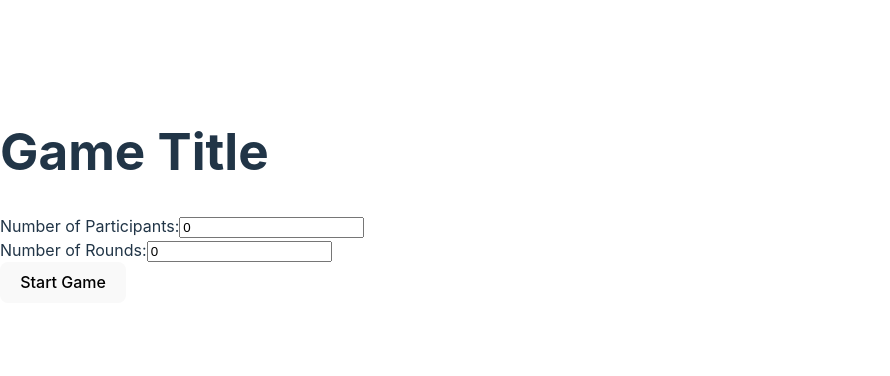
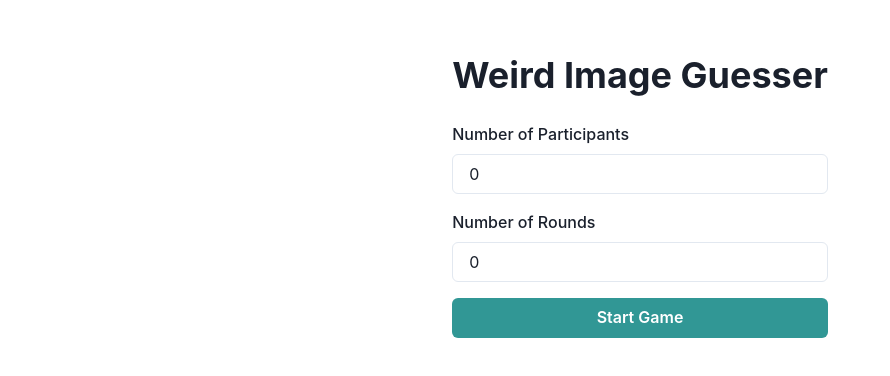
Before and after one commit to MIAopenroad/WeirdImageGuesser, a React (Vite) app in the folder frontend/: page / in a window 1280 px wide. Shown: the part 204-580 px from the top of the page, without its empty margins (0-890 px from the left). Built offline with nearby package versions, Linux system fonts and the light colour scheme.

Commit message:
modify UI with chakura UI

```diff
--- a/frontend/package.json
+++ b/frontend/package.json
@@ -10,6 +10,10 @@
     "preview": "vite preview"
   },
   "dependencies": {
+    "@chakra-ui/react": "^2.8.2",
+    "@emotion/react": "^11.11.4",
+    "@emotion/styled": "^11.11.5",
+    "framer-motion": "^11.2.4",
     "react": "^18.2.0",
     "react-dom": "^18.2.0"
   },
--- a/frontend/src/App.tsx
+++ b/frontend/src/App.tsx
@@ -4,6 +4,7 @@ import { GameState, Participant, ScreenType } from './types';
 import StartScreen from './components/StartScreen';
 import GameScreen from './components/GameScreen';
 import ResultsScreen from './components/ResultsScreen';
+import { Box, Center } from '@chakra-ui/react';
 
 const App: React.FC = () => {
   const [gameState, setGameState] = useState<GameState>({
@@ -46,11 +47,13 @@ const App: React.FC = () => {
   };
 
   return (
-    <>
-      {gameState.currentScreen === ScreenType.Start && <StartScreen startGame={startGame} />}
-      {gameState.currentScreen === ScreenType.Game && <GameScreen gameState={gameState} nextRound={nextRound} />}
-      {gameState.currentScreen === ScreenType.Results && <ResultsScreen gameState={gameState} returnToStart={returnToStart} />}
-    </>
+    <Center minHeight="100vh" minWidth="100vw">
+      <Box textAlign="center" py={10} px={6}>
+        {gameState.currentScreen === ScreenType.Start && <StartScreen startGame={startGame} />}
+        {gameState.currentScreen === ScreenType.Game && <GameScreen gameState={gameState} nextRound={nextRound} />}
+        {gameState.currentScreen === ScreenType.Results && <ResultsScreen gameState={gameState} returnToStart={returnToStart} />}
+      </Box>
+    </Center>
   );
 };
 
--- a/frontend/src/components/GameScreen.tsx
+++ b/frontend/src/components/GameScreen.tsx
@@ -1,5 +1,15 @@
+// components/GameScreen.tsx
 import React, { useState } from 'react';
 import { GameState } from '../types';
+import {
+  Button,
+  FormControl,
+  FormLabel,
+  Input,
+  Stack,
+  Text,
+  Heading,
+} from '@chakra-ui/react';
 
 interface GameScreenProps {
   gameState: GameState;
@@ -26,25 +36,27 @@ const GameScreen: React.FC<GameScreenProps> = ({ gameState, nextRound }) => {
   };
 
   return (
-    <div>
-      <h2>Round {currentRound} of {rounds}</h2>
-      <p>Quiz Question: What is the capital of France?</p> {/* Example question */}
-      {participants.map((participant, index) => (
-        <div key={index}>
-          <label>
-            {participant.name}'s Answer:
-            <input
+    <>
+      <Heading as="h2" size="lg" mb={6}>
+        Round {currentRound} of {rounds}
+      </Heading>
+      <Text mb={6}>Quiz Question: What is the capital of France?</Text> {/* Example question */}
+      <Stack spacing={4}>
+        {participants.map((participant, index) => (
+          <FormControl key={index} id={`answer-${index}`}>
+            <FormLabel>{participant.name}'s Answer</FormLabel>
+            <Input
               type="text"
               value={answers[index]}
               onChange={e => handleAnswerChange(index, e.target.value)}
             />
-          </label>
-        </div>
-      ))}
-      <button onClick={handleSubmit}>
-        {currentRound === rounds ? 'Finish Game' : 'Next Round'}
-      </button>
-    </div>
+          </FormControl>
+        ))}
+        <Button colorScheme="teal" onClick={handleSubmit}>
+          {currentRound === rounds ? 'Finish Game' : 'Next Round'}
+        </Button>
+      </Stack>
+    </>
   );
 };
 
--- a/frontend/src/components/ResultsScreen.tsx
+++ b/frontend/src/components/ResultsScreen.tsx
@@ -1,5 +1,14 @@
+// components/ResultsScreen.tsx
 import React from 'react';
 import { GameState } from '../types';
+import {
+  Button,
+  List,
+  ListItem,
+  Stack,
+  Heading,
+  Text,
+} from '@chakra-ui/react';
 
 interface ResultsScreenProps {
   gameState: GameState;
@@ -10,17 +19,25 @@ const ResultsScreen: React.FC<ResultsScreenProps> = ({ gameState, returnToStart
   const { participants } = gameState;
 
   return (
-    <div>
-      <h2>Results</h2>
-      <ul>
+    <>
+      <Heading as="h2" size="lg" mb={6}>
+        Results
+      </Heading>
+      <List spacing={3}>
         {participants.map((participant, index) => (
-          <li key={index}>
-            {participant.name}: {participant.score} points
-          </li>
+          <ListItem key={index}>
+            <Text fontSize="xl">
+              {participant.name}: {participant.score} points
+            </Text>
+          </ListItem>
         ))}
-      </ul>
-      <button onClick={returnToStart}>Return to Start</button>
-    </div>
+      </List>
+      <Stack spacing={4} mt={6}>
+        <Button colorScheme="teal" onClick={returnToStart}>
+          Return to Start
+        </Button>
+      </Stack>
+    </>
   );
 };
 
--- a/frontend/src/components/StartScreen.tsx
+++ b/frontend/src/components/StartScreen.tsx
@@ -1,5 +1,15 @@
+// components/StartScreen.tsx
 import React, { useState } from 'react';
 import { Participant } from '../types';
+import { APP_TITLE } from '../consts';
+import {
+  Button,
+  FormControl,
+  FormLabel,
+  Input,
+  Stack,
+  Heading,
+} from '@chakra-ui/react';
 
 interface StartScreenProps {
   startGame: (participants: Participant[], rounds: number) => void;
@@ -18,22 +28,24 @@ const StartScreen: React.FC<StartScreenProps> = ({ startGame }) => {
   };
 
   return (
-    <div>
-      <h1>Game Title</h1>
-      <form onSubmit={e => e.preventDefault()}>
-        <label>
-          Number of Participants:
-          <input type="number" value={numParticipants} onChange={e => setNumParticipants(parseInt(e.target.value))} />
-        </label>
-        <br />
-        <label>
-          Number of Rounds:
-          <input type="number" value={rounds} onChange={e => setRounds(parseInt(e.target.value))} />
-        </label>
-        <br />
-        <button onClick={handleStart}>Start Game</button>
-      </form>
-    </div>
+    <>
+      <Heading as="h1" size="xl" mb={6}>
+        {APP_TITLE}
+      </Heading>
+      <Stack spacing={4} as="form" onSubmit={e => e.preventDefault()}>
+        <FormControl id="numParticipants">
+          <FormLabel>Number of Participants</FormLabel>
+          <Input type="number" value={numParticipants} onChange={e => setNumParticipants(parseInt(e.target.value))} />
+        </FormControl>
+        <FormControl id="rounds">
+          <FormLabel>Number of Rounds</FormLabel>
+          <Input type="number" value={rounds} onChange={e => setRounds(parseInt(e.target.value))} />
+        </FormControl>
+        <Button colorScheme="teal" onClick={handleStart}>
+          Start Game
+        </Button>
+      </Stack>
+    </>
   );
 };
 
--- /dev/null
+++ b/frontend/src/consts.ts
@@ -0,0 +1 @@
+export const APP_TITLE = 'Weird Image Guesser' as const;
--- a/frontend/src/main.tsx
+++ b/frontend/src/main.tsx
@@ -1,10 +1,13 @@
 import React from 'react'
 import ReactDOM from 'react-dom/client'
 import App from './App.tsx'
+import { ChakraProvider, theme } from '@chakra-ui/react';
 import './index.css'
 
 ReactDOM.createRoot(document.getElementById('root')!).render(
   <React.StrictMode>
-    <App />
+    <ChakraProvider theme={theme}>
+      <App />
+    </ChakraProvider>
   </React.StrictMode>,
 )
```
Also changed, not shown: 1 other file (tests, documents, lock files or other folders).
